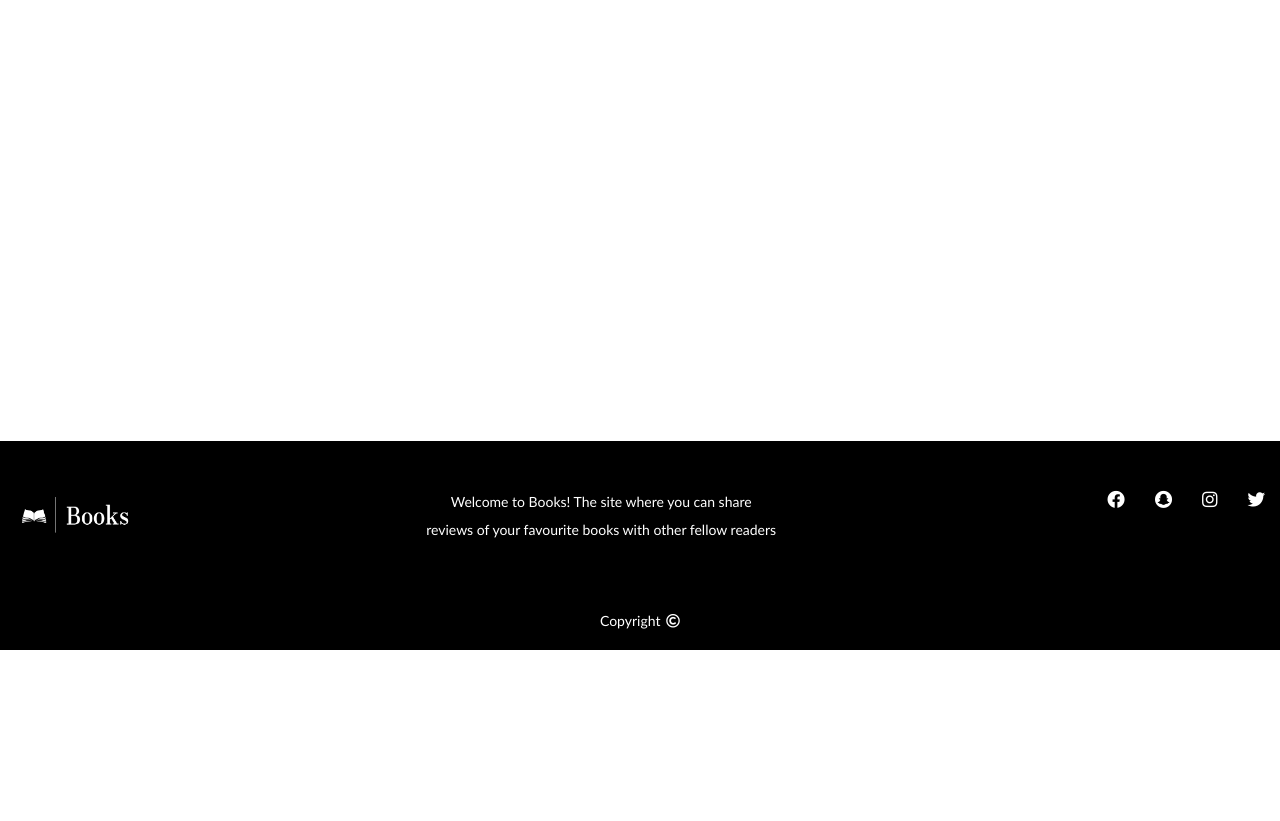
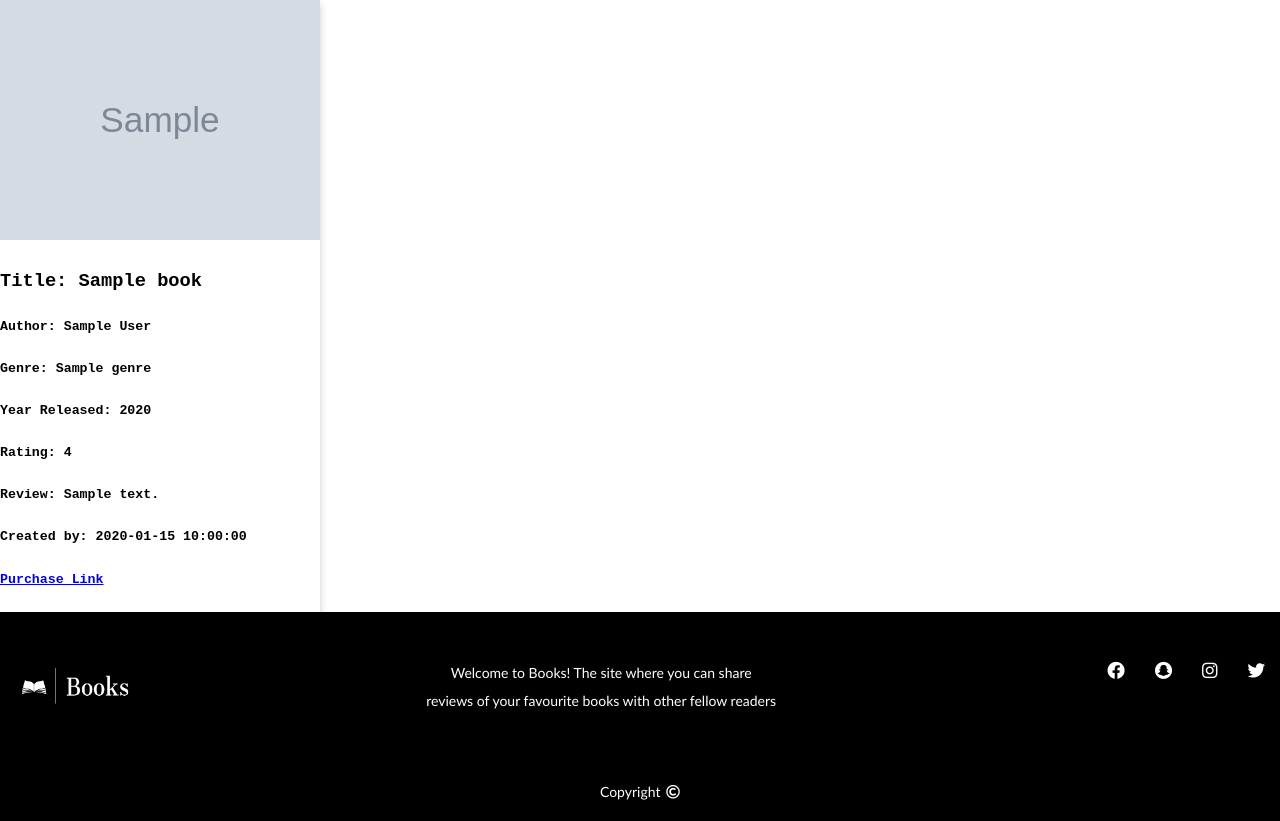
Before and after one commit to IzzySoprano/Books-MS3, a Flask app: page /account/1 in a window 1280 px wide. Shown: the part 150-971 px from the top of the page. Before the commit the page ends 800 px from the top, so only its background shows below. Run offline with Flask 2, Linux system fonts and the light colour scheme; the visitor is signed in with stand-in values (Sample User, id 1); grey boxes marked "Sample" are stand-in pictures; a database or web service that is not in the repository returns one stand-in record (values such as "Sample title"); some libraries are stand-ins or nearby versions.

Commit message:
Changed book to b to be displayed in account

```diff
--- a/templates/account.html
+++ b/templates/account.html
@@ -2,21 +2,22 @@
 
 {% block content %}
 <div class="book-container">
-    {% for book in books_variable %}
+  {% for b in books %}
 
-    <div class="card">
-      <img src=" {{ book.image_url }} ">
+  <div class="card">
+    <img src=" {{ b.image_url }} ">
+    <div class="bookdetails">
+      <h3> Title: {{ b.book_title }}</h3>
+      <h5> Author: {{ b.author }}</h5>
+      <h5> Genre: {{ b.genre }}</h5>
+      <h5> Year Released: {{ b.release_year }}</h5>
+      <h5> Rating: {{ b.rating }}</h5>
+      <h5> Review: {{ b.book_review }}</h5>
+      <h5> Created by: {{ b.created_by }}</h5>
+      <h5> <a href="{{ b.purchase_link }}"> Purchase Link </a></h5>
+    </div>
 
-      <div class="book-details">
-        <h3> Title: {{- book.book_title -}}</h3>
-        <h5> Author: {{- book.author -}}</h5>
-        <h5> Genre: {{- book.genre -}}</h5>
-        <h5> Year Released: {{- book.release_year -}}</h5>
-        <h5> Rating: {{- book.rating -}}</h5>
-        <h5> Review: {{- book.book_review -}}</h5>
-        <h5> <a href="{{- book.purchase_link -}}"> Purchase Link </a></h5>
-      </div>
-    </div>
-    {% endfor %}
   </div>
-  {% endblock %}
+  {% endfor %}
+</div>
+{% endblock %}
```
